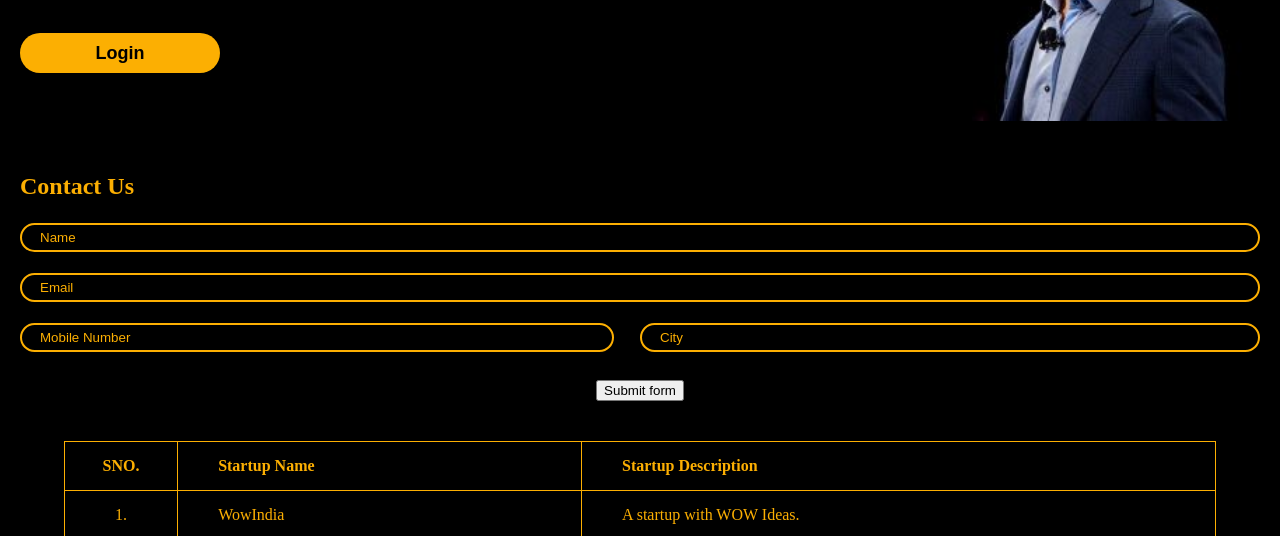
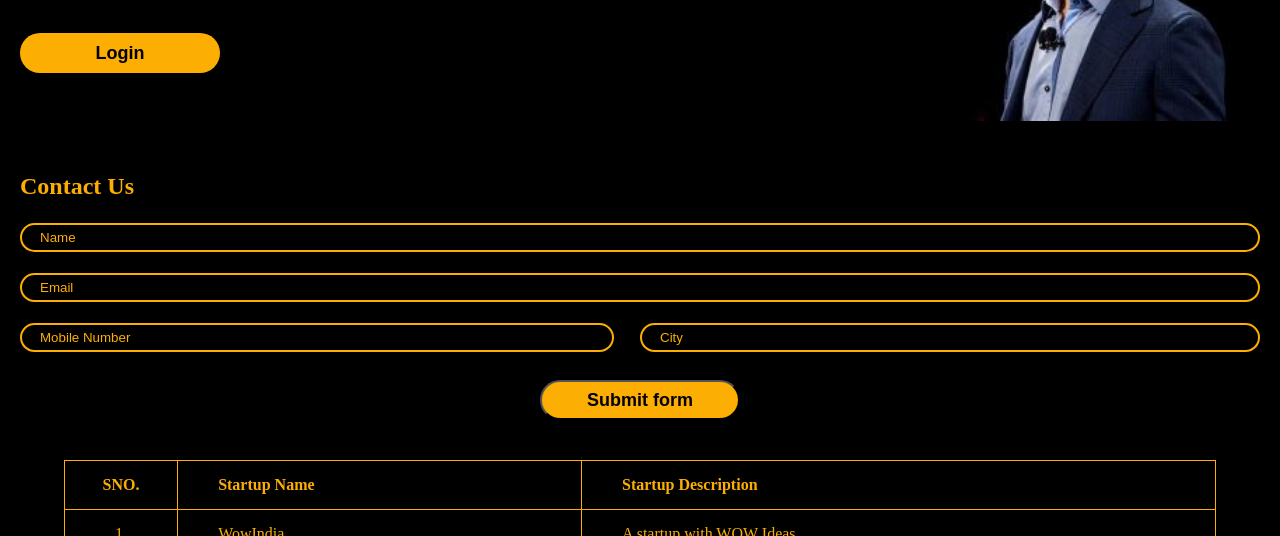
Before and after one commit to sameerg08/April-contest2, a plain HTML site: page index.html in a window 1280 px wide. Shown: the part 259-795 px from the top of the page. Drawn offline with Linux system fonts and the light colour scheme.

Commit message:
Update index.css

```diff
--- a/index.css
+++ b/index.css
@@ -99,7 +99,7 @@ a{
       position: relative;
       top: 160px;
   }
-.submit-div button{
+.submit-div .sbmtbtn{
     color: black;
     font-weight: 700;
     font-size: 18px;
```
